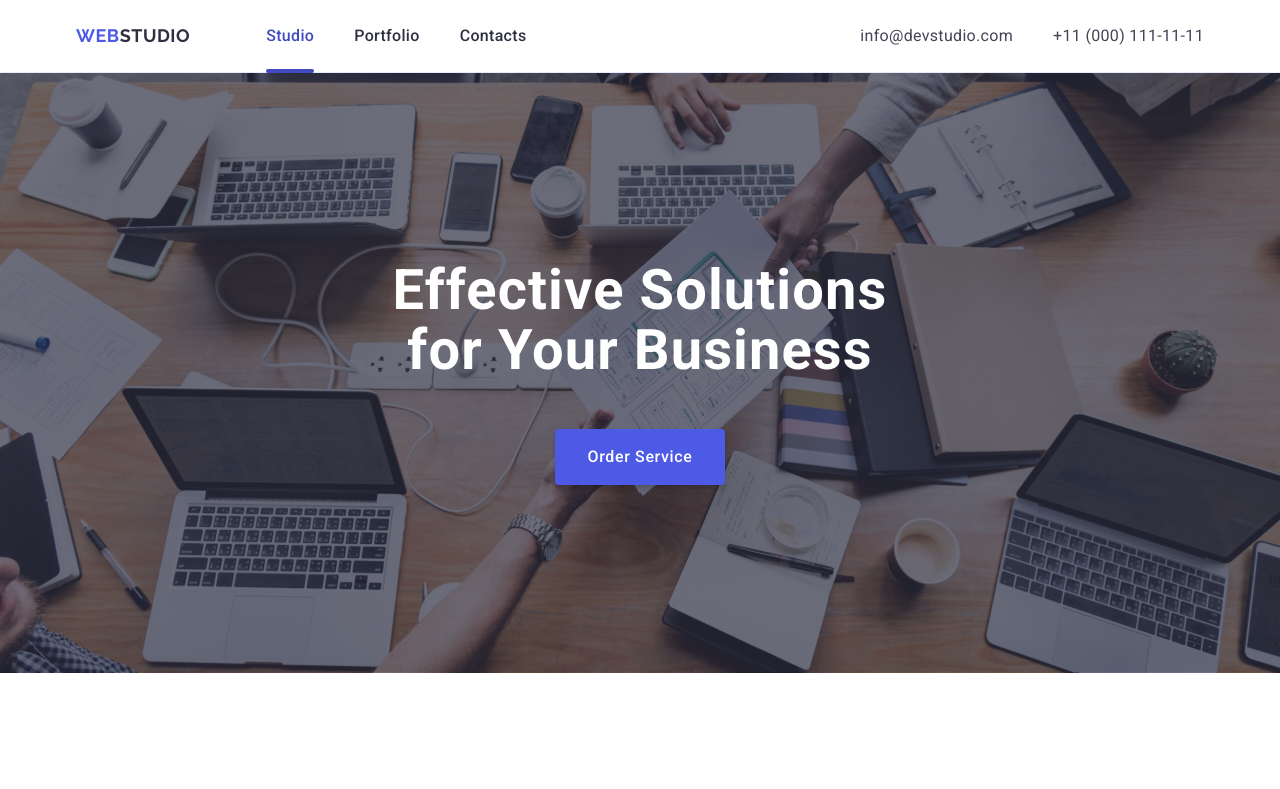
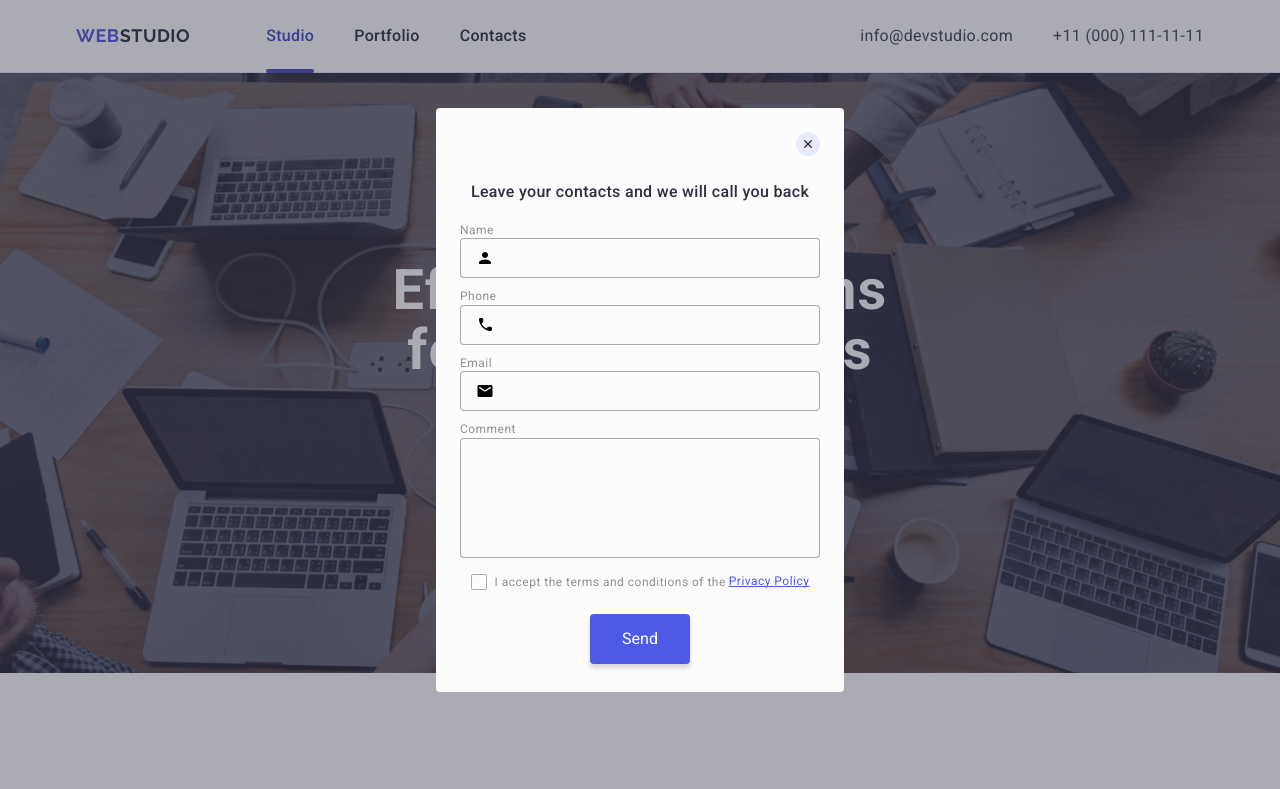
Before and after one commit to xDfaunredd/goit-markup-hw-05, a plain HTML site: page index.html in a window 1280 px wide. Shown: the top 789 px of the page. Drawn offline with nearby package versions, Linux system fonts and the light colour scheme.

Commit message:
fix html code

```diff
--- a/index.html
+++ b/index.html
@@ -493,6 +493,7 @@
                 type="email"
                 class="footer-form-input"
                 placeholder="E-mail"
+                name="user-form-email"
               />
               <button type="submit" class="footer-form-submit">
                 Subscribe
@@ -506,7 +507,7 @@
       </div>
     </footer>
 
-    <div class="backdrop">
+    <div class="backdrop is-open">
       <div class="modal">
         <form action="" class="modal-form">
           <div class="modal-container">
@@ -521,7 +522,13 @@
 
             <label for="name" class="modal-label"> Name</label>
             <div class="modal-icon-container">
-              <input type="text" class="modal-input" id="name" />
+              <input
+                type="text"
+                class="modal-input"
+                id="name"
+                name="user-name"
+                required
+              />
 
               <svg class="modal-icon-icon" width="18" height="24">
                 <use href="./images/icons.svg#icon-person"></use>
@@ -530,7 +537,13 @@
 
             <label for="phone" class="modal-label">Phone </label>
             <div class="modal-icon-container">
-              <input type="text" class="modal-input" id="phone" />
+              <input
+                type="tel"
+                class="modal-input"
+                id="phone"
+                name="user-phone"
+                required
+              />
 
               <svg class="modal-icon-icon" width="18" height="24">
                 <use href="./images/icons.svg#icon-phone"></use>
@@ -539,7 +552,13 @@
 
             <label for="email" class="modal-label">Email </label>
             <div class="modal-icon-container">
-              <input type="text" class="modal-input" id="email" />
+              <input
+                type="email"
+                class="modal-input"
+                id="email"
+                name="user-email"
+                required
+              />
 
               <svg class="modal-icon-icon" width="18" height="24">
                 <use href="./images/icons.svg#icon-email"></use>
@@ -557,9 +576,10 @@
 
             <input
               type="checkbox"
-              name=""
+              name="user-checkbox"
               id="input-checkbox"
               class="modal-checkbox visually-hidden"
+              required
             />
             <label class="modal-text" for="input-checkbox">
               <span>
@@ -571,7 +591,13 @@
               <a href="" class="modal-link">Privacy Policy</a>
             </label>
 
-            <button type="submit" class="modal-submit-btn">Send</button>
+            <button
+              type="submit"
+              class="modal-submit-btn"
+              name="user-submit-btn"
+            >
+              Send
+            </button>
           </div>
         </form>
       </div>
```
